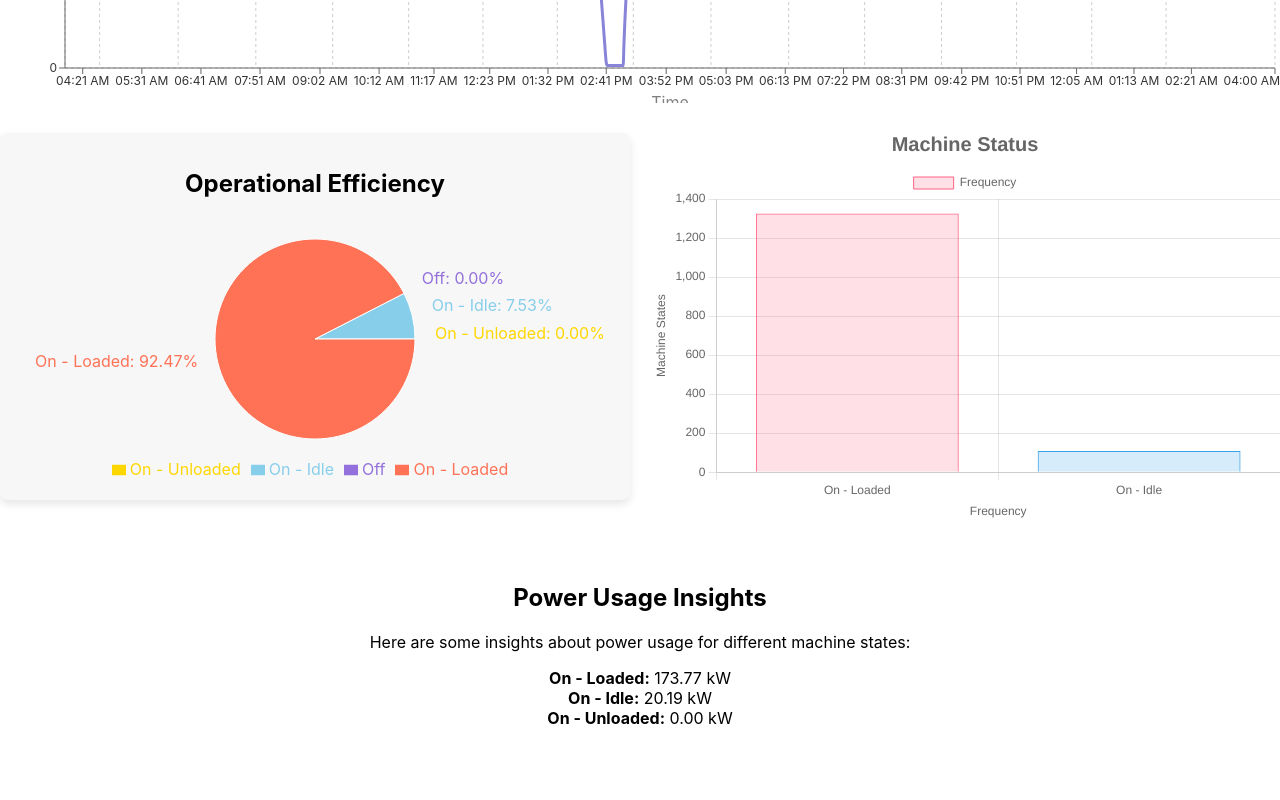
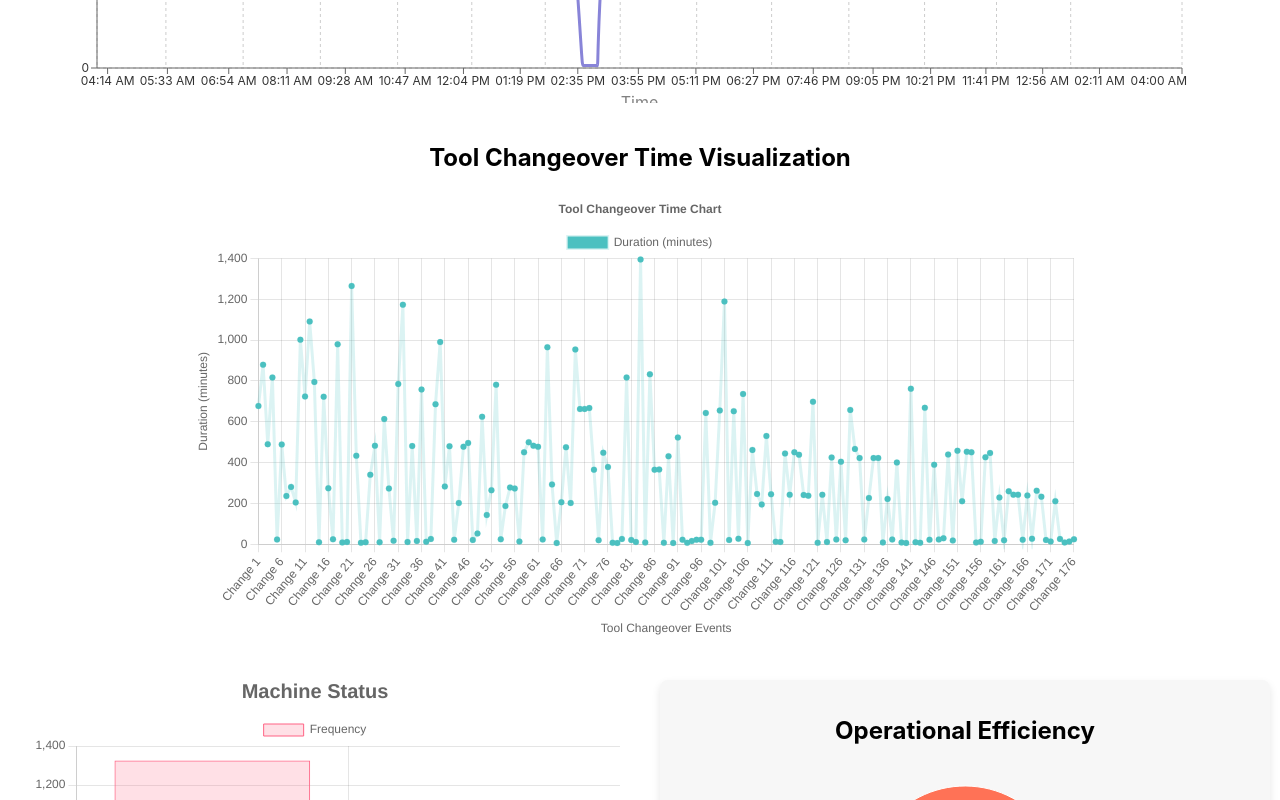
Before and after one commit to antar-ghuman/my-machine-state-visualization, a React (Create React App) app: page / in a window 1280 px wide. Shown: the part 400-1200 px from the top of the page. Before the commit the page ends 1148 px from the top, so only its background shows below. Built offline with nearby package versions, Linux system fonts and the light colour scheme.

Commit message:
ToolChangeoverTimeVisualizer

```diff
--- a/src/App.css
+++ b/src/App.css
@@ -15,27 +15,38 @@
 }
 
 .operating-load-chart {
-  width: 100%;
+  width: 95%;
+  height: 100%;
 }
 
-.operating-load-chart .recharts-wrapper {
-  width: 100%;
-  height: 100%;
+@media (max-width: 768px) {
+  .operating-load-chart {
+    width: 100%;
+    height: 50vh; /* Take up more height on smaller screens if necessary */
+    padding: 10px; /* Maybe less padding on smaller screens */
+  }
 }
+
+/* .operating-load-chart .recharts-wrapper {
+  width: 90%;
+  height: 90%;
+} */
 
 
 
 /* App.css */
 
 /* Style for the chart container */
-.operating-load-chart {
-  width: 100%;
+
+/* Style for the chart wrapper */
+.operating-load-chart .recharts-container  {
+  width: 90%;
+  height: 90%;
 }
 
-/* Style for the chart wrapper */
-.operating-load-chart .recharts-container {
-  width: 100%;
-  height: 100%;
+.tool-changeover-visualizer {
+  width: 70%;
+  height: 40%;
 }
 
 /* Style for the chart title */
@@ -62,8 +73,11 @@
   fill: #333; /* Adjust the color as needed */
 }
 
+
 .chart-container {
-  flex: 1 1 40%; /* This will allow each chart to grow and take up to 40% of the container's width */
+  flex: 1 1 calc(50% - 20px); /* Adjust width to take half of container minus gap */
+  box-sizing: border-box; /* Include padding and border in element's dimensions */
+  padding: 10px; /* Internal spacing */
   margin-bottom: 20px; /* Space between rows of charts */
 }
 .chart-title {
@@ -106,6 +120,7 @@
   }
 }
 
+
 .App-header {
   background-color: #282c34;
   min-height: 100vh;
--- a/src/MachineStateVisualizer.js
+++ b/src/MachineStateVisualizer.js
@@ -5,6 +5,7 @@ import MachineStateBarChart from './MachineStateBarChart';
 import OperatingLoadLineChart from './OperatingLoadLineChart';
 import OperationalEfficiency from './OperationalEfficiency';
 import PowerUsageBarChart from './PowerUsageBarChart';
+import ToolChangeoverTimeVisualizer from './ToolChangeoverTimeVisualizer';
 // Assuming the JSON data is static and bundled with the web app; adjust the path as necessary.
 import data from './Processed_machine_states.json'; // Adjusted the path for a typical React project structure.
 
@@ -33,12 +34,16 @@ return (
       <div className="operating-load-chart">
         <OperatingLoadLineChart machineStates={machineStates} />
       </div>
-      <div className="chart-container">
-        <OperationalEfficiency machineStates={machineStates} />
+      <div className="tool-changeover-visualizer">
+        <ToolChangeoverTimeVisualizer machineStates={machineStates} />
       </div>
       <div className="chart-container">
         <MachineStateBarChart machineStates={machineStates} />
       </div>
+      <div className="chart-container">
+        <OperationalEfficiency machineStates={machineStates} />
+      </div>
+
       <div className="chart-container">
         <PowerUsageBarChart machineStates={machineStates} />
       </div>
--- /dev/null
+++ b/src/ToolChangeoverTimeVisualizer.js
@@ -0,0 +1,78 @@
+import React, { useState, useEffect } from 'react';
+import { Line } from 'react-chartjs-2';
+
+const ToolChangeoverTimeVisualizer = ({ machineStates }) => {
+  const [toolChangeoverDurations, setToolChangeoverDurations] = useState([]);
+
+  useEffect(() => {
+    const changeoverTimes = [];
+    let lastLoadedTime = null;
+
+    machineStates.forEach((state, index) => {
+      const currentStateDate = new Date(state.fromts);
+      if (state.State === 'On - Loaded') {
+        if (lastLoadedTime !== null) {
+          // Calculate the difference in minutes since the last "On - Loaded" state
+          const duration = (currentStateDate - lastLoadedTime) / 1000 / 60;
+          // Only consider it a changeover if the duration is significantly long, say more than 5 minutes
+          if (duration > 5) {
+            changeoverTimes.push(duration);
+          }
+        }
+        lastLoadedTime = currentStateDate;
+      }
+    });
+
+    setToolChangeoverDurations(changeoverTimes);
+  }, [machineStates]);
+
+  const data = {
+    labels: toolChangeoverDurations.map((_, index) => `Change ${index + 1}`),
+    datasets: [
+      {
+        label: 'Duration (minutes)',
+        data: toolChangeoverDurations,
+        fill: false,
+        backgroundColor: 'rgb(75, 192, 192)',
+        borderColor: 'rgba(75, 192, 192, 0.2)',
+      },
+    ],
+  };
+
+  const options = {
+    scales: {
+      y: {
+        beginAtZero: true,
+        title: {
+          display: true,
+          text: 'Duration (minutes)'
+        }
+      },
+      x: {
+        title: {
+          display: true,
+          text: 'Tool Changeover Events'
+        }
+      }
+    },
+    responsive: true,
+    plugins: {
+      legend: {
+        position: 'top',
+      },
+      title: {
+        display: true,
+        text: 'Tool Changeover Time Chart'
+      }
+    }
+  };
+
+  return (
+    <div>
+      <h2>Tool Changeover Time Visualization</h2>
+      <Line data={data} options={options} />
+    </div>
+  );
+};
+
+export default ToolChangeoverTimeVisualizer;
```
